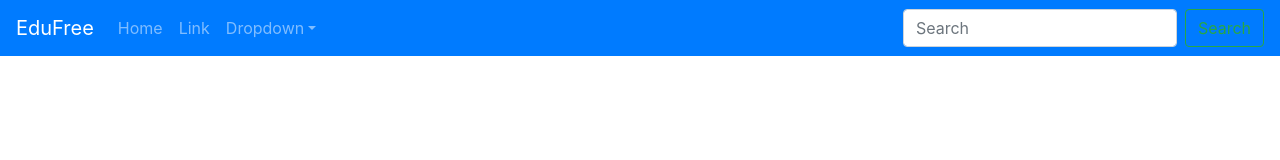
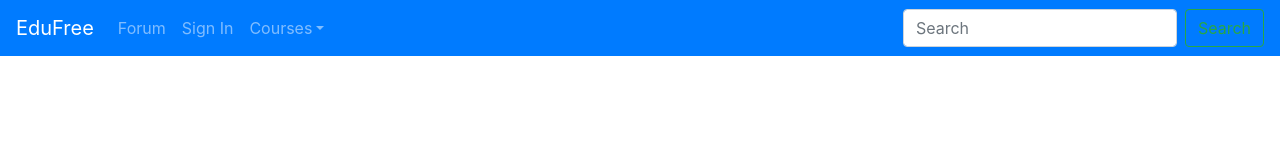
Before and after one commit to AshiHaque/Level-2-Group-project--Edufree, a React (Create React App) app: page / in a window 1280 px wide. Shown: the top 160 px of the page. Built offline with nearby package versions, Linux system fonts and the light colour scheme.

Commit message:
Update index.js
Updated navbar names

```diff
--- a/src/components/Navbar/index.js
+++ b/src/components/Navbar/index.js
@@ -13,13 +13,16 @@ function index() {
 
 
 <Navbar bg="primary" variant = "dark" expand="lg">
+  <div className="justify-content-center">
   <Navbar.Brand href="#home">EduFree</Navbar.Brand>
+
+  </div>
   <Navbar.Toggle aria-controls="basic-navbar-nav" />
   <Navbar.Collapse id="basic-navbar-nav">
     <Nav className="mr-auto">
-      <Nav.Link href="#home">Home</Nav.Link>
-      <Nav.Link href="#link">Link</Nav.Link>
-      <NavDropdown title="Dropdown" id="basic-nav-dropdown">
+      <Nav.Link href="#home">Forum</Nav.Link>
+      <Nav.Link href="#link">Sign In</Nav.Link>
+      <NavDropdown title="Courses" id="basic-nav-dropdown">
         <NavDropdown.Item href="#action/3.1">Action</NavDropdown.Item>
         <NavDropdown.Item href="#action/3.2">Another action</NavDropdown.Item>
         <NavDropdown.Item href="#action/3.3">Something</NavDropdown.Item>
```
